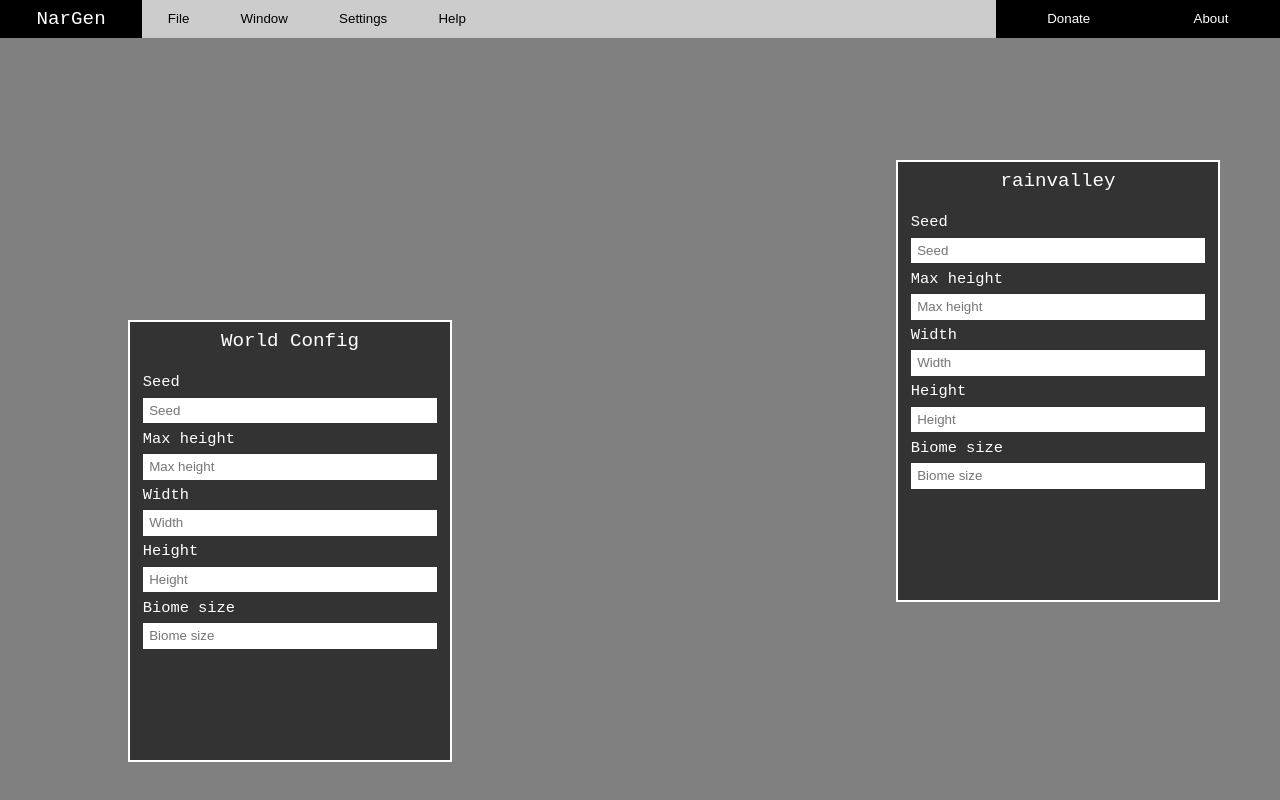
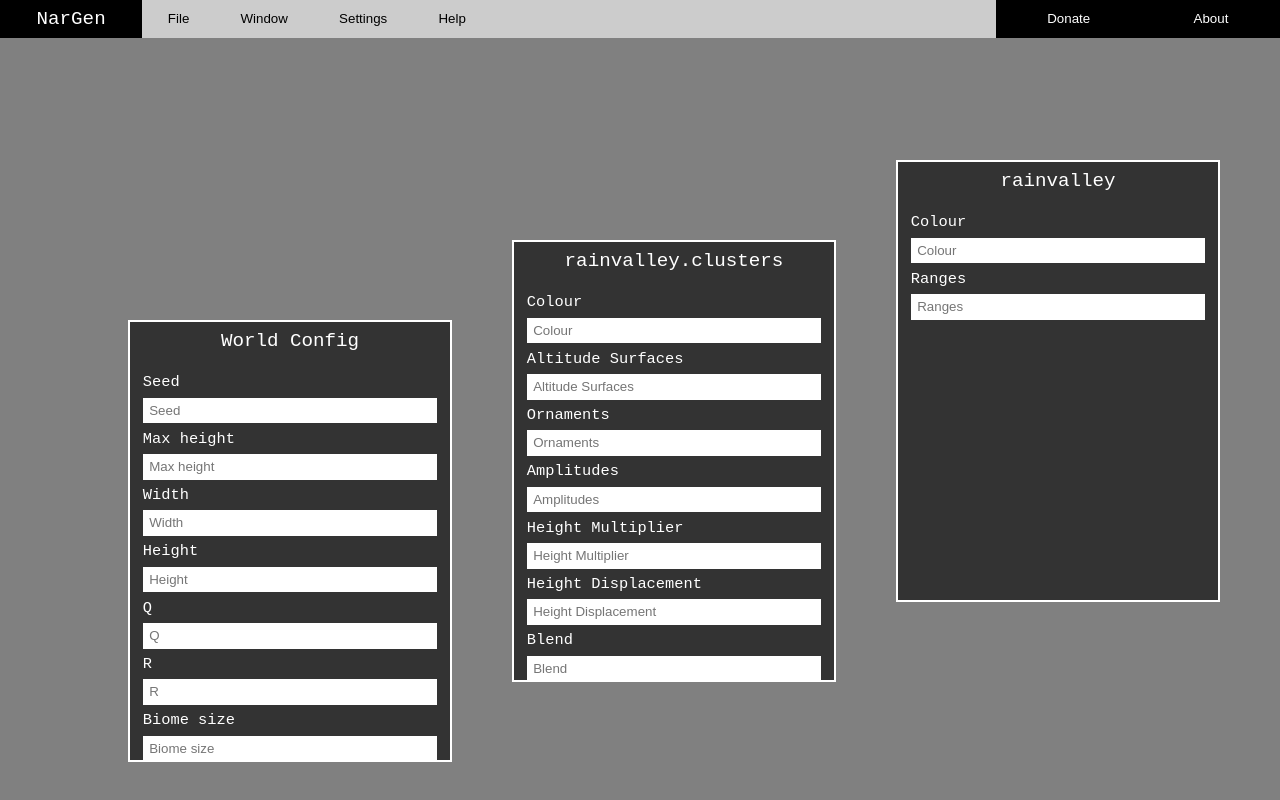
Before and after one commit to JackJMiller/nargen-web, a React (Vite) app: page / in a window 1280 px wide. Built offline with nearby package versions, Linux system fonts and the light colour scheme.

Commit message:
introduce SubBiomeWindow component

```diff
--- a/src/App.tsx
+++ b/src/App.tsx
@@ -11,16 +11,22 @@ function App() {
             <Header/>
             <Canvas/>
             <Window
-                id="world"
+                type="world"
                 name="World Config"
                 x="10vw"
                 y="40vh"
             />
             <Window
-                id="biome"
+                type="biome"
                 name="rainvalley"
                 x="70vw"
                 y="20vh"
+            />
+            <Window
+                type="sub-biome"
+                name="rainvalley.clusters"
+                x="40vw"
+                y="30vh"
             />
         </>
     );
--- a/src/components/BiomeWindow.tsx
+++ b/src/components/BiomeWindow.tsx
@@ -3,7 +3,7 @@ import "../styles/Window.css";
 
 interface Props {
     type: "world" | "biome",
-    id: string
+    type: string
 }
 
 function BiomeWindow(props: Props) {
@@ -11,11 +11,8 @@ function BiomeWindow(props: Props) {
     return (
         <div className="window-content">
             <div className="window-content-inner">
-                <TextBoxInput name="Seed"/>
-                <TextBoxInput name="Max height"/>
-                <TextBoxInput name="Width"/>
-                <TextBoxInput name="Height"/>
-                <TextBoxInput name="Biome size"/>
+                <TextBoxInput name="Colour"/>
+                <TextBoxInput name="Ranges"/>
             </div>
         </div>
     );
--- /dev/null
+++ b/src/components/SubBiomeWindow.tsx
@@ -0,0 +1,26 @@
+import TextBoxInput from "./TextBoxInput";
+import "../styles/Window.css";
+
+interface Props {
+    type: string
+}
+
+function SubBiomeWindow(props: Props) {
+
+    return (
+        <div className="window-content">
+            <div className="window-content-inner">
+                <TextBoxInput name="Colour"/>
+                <TextBoxInput name="Altitude Surfaces"/>
+                <TextBoxInput name="Ornaments"/>
+                <TextBoxInput name="Amplitudes"/>
+                <TextBoxInput name="Height Multiplier"/>
+                <TextBoxInput name="Height Displacement"/>
+                <TextBoxInput name="Blend"/>
+            </div>
+        </div>
+    );
+
+}
+
+export default SubBiomeWindow;
--- a/src/components/Window.tsx
+++ b/src/components/Window.tsx
@@ -1,12 +1,13 @@
 import { MouseEvent, useState } from "react";
 
 import BiomeWindow from "./BiomeWindow";
+import SubBiomeWindow from "./SubBiomeWindow";
 import WorldWindow from "./WorldWindow";
 import TextBoxInput from "./TextBoxInput";
 import "../styles/Window.css";
 
 interface Props {
-    id: "world" | "biome",
+    type: "world" | "biome" | "sub-biome",
     title: string,
     x: string,
     y: string
@@ -16,7 +17,18 @@ function Window(props: Props) {
 
     let handleClick = (event: MouseEvent) => console.log(event);
 
-    let content = (props.id === "world") ? <WorldWindow id={props.id}/> : <BiomeWindow id={props.id}/>
+    let content;
+    switch (props.type) {
+        case "world":
+            content = <WorldWindow type={props.type}/>;
+            break;
+        case "biome":
+            content = <BiomeWindow type={props.type}/>;
+            break;
+        case "sub-biome":
+            content = <SubBiomeWindow type={props.type}/>;
+            break;
+    }
 
     return (
         <div style={{ left: props.x, top: props.y }} className="window">
--- a/src/components/WorldWindow.tsx
+++ b/src/components/WorldWindow.tsx
@@ -2,8 +2,7 @@ import TextBoxInput from "./TextBoxInput";
 import "../styles/Window.css";
 
 interface Props {
-    type: "world" | "biome",
-    id: string
+    type: "world" | "biome"
 }
 
 function WorldWindow(props: Props) {
@@ -15,7 +14,10 @@ function WorldWindow(props: Props) {
                 <TextBoxInput name="Max height"/>
                 <TextBoxInput name="Width"/>
                 <TextBoxInput name="Height"/>
+                <TextBoxInput name="Q"/>
+                <TextBoxInput name="R"/>
                 <TextBoxInput name="Biome size"/>
+                <TextBoxInput name="Biomes"/>
             </div>
         </div>
     );
```
